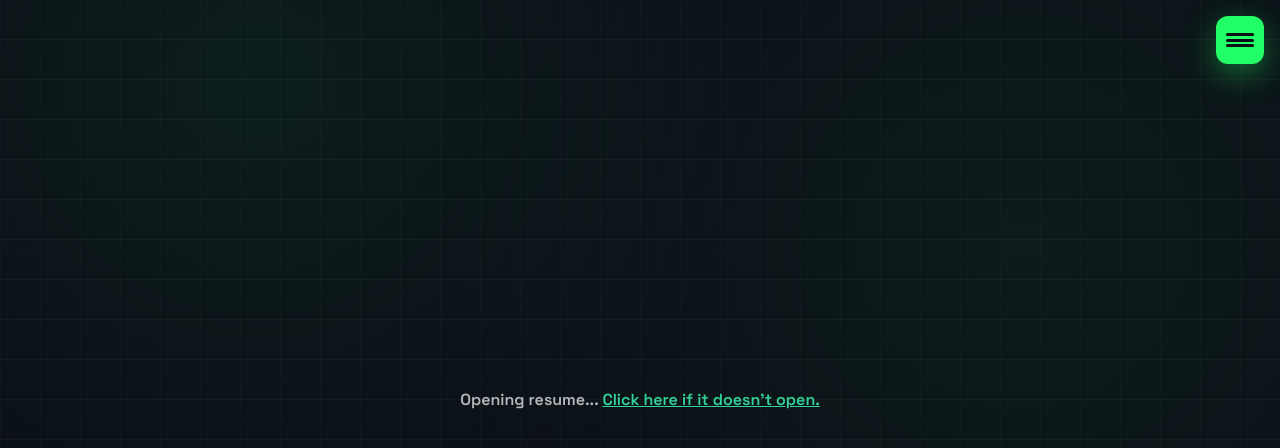
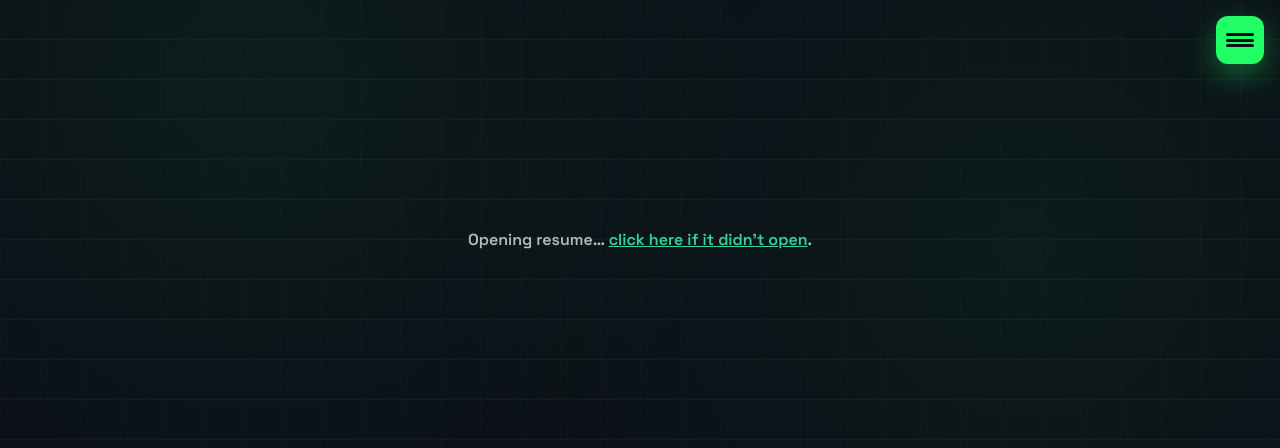
Before and after one commit to TINANOROUZI/portfolio-tina, a React (Vite) app: page /resume in a window 1280 px wide. Shown: the top 448 px of the page. Built offline with nearby package versions, Linux system fonts and the light colour scheme.

Commit message:
Update ResumePage.jsx

```diff
--- a/src/pages/ResumePage.jsx
+++ b/src/pages/ResumePage.jsx
@@ -2,22 +2,18 @@ import { useEffect } from "react";
 
 export default function ResumePage() {
   useEffect(() => {
-    window.open("/cv.pdf", "_blank");
+    // open the PDF in a new tab (avoids popup blockers because it’s a user navigation)
+    window.open("/cv.pdf", "_blank", "noopener,noreferrer");
   }, []);
 
   return (
-    <div className="flex items-center justify-center h-screen">
+    <section className="min-h-[60vh] grid place-items-center px-6">
       <p className="text-white/70">
-        Opening resume...{" "}
-        <a
-          href="/cv.pdf"
-          target="_blank"
-          rel="noopener noreferrer"
-          className="underline text-emerald-400"
-        >
-          Click here if it doesn’t open.
-        </a>
+        Opening resume…{" "}
+        <a href="/cv.pdf" target="_blank" rel="noopener noreferrer" className="underline text-emerald-400">
+          click here if it didn’t open
+        </a>.
       </p>
-    </div>
+    </section>
   );
 }
```
